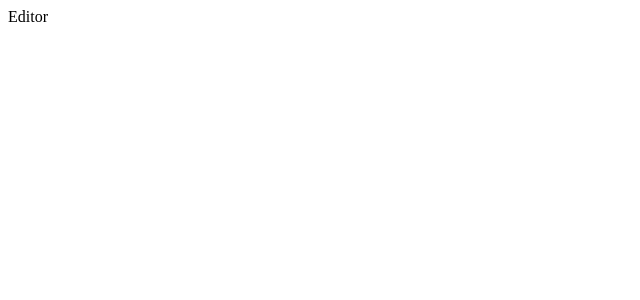
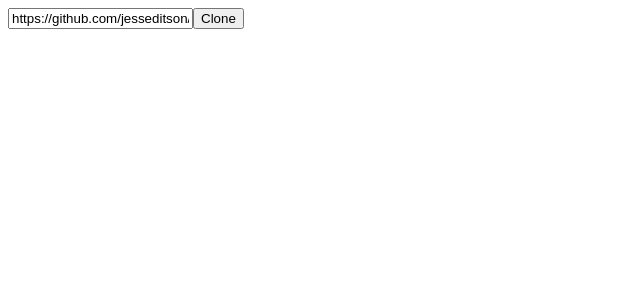
Before and after one commit to jesseditson/archival-editor, a React (Vite) app: page / in a window 1280 px wide. Shown: the top 300 px of the page, without its empty margins (0-640 px from the left). Built offline with nearby package versions, Linux system fonts and the light colour scheme.

Commit message:
get basic cloning working

```diff
--- a/src/js/editor.tsx
+++ b/src/js/editor.tsx
@@ -1,12 +1,23 @@
-import React, { FC } from "react";
-import EditorData from "./model/editor";
+import React, { FC, useState } from "react";
+import EditorModel from "./model/editor";
 
 interface EditorProps {
-  data: EditorData;
+  currentRepoURL: string;
+  cloneRepo: (repoURL: string) => void;
 }
 
-const Editor: FC<EditorProps> = () => {
-  return <div className="editor">Editor</div>;
+const Editor: FC<EditorProps> = ({ currentRepoURL, cloneRepo }) => {
+  const [repoURL, setRepoURL] = useState<string>(currentRepoURL);
+  return (
+    <div className="editor">
+      <input
+        onChange={(t) => setRepoURL(t.target.value)}
+        placeholder="repo URL"
+        value={repoURL}
+      />
+      <button onClick={() => cloneRepo(repoURL)}>Clone</button>
+    </div>
+  );
 };
 
 export default Editor;
--- a/src/js/git-worker.tsx
+++ b/src/js/git-worker.ts
@@ -2,25 +2,14 @@
 import LightningFS from "@isomorphic-git/lightning-fs";
 import git from "isomorphic-git";
 import GitHttp from "isomorphic-git/http/web/index";
-import {
-  GitCloneData,
-  GitWorkerData,
-  GitWorkerDataContainer,
-  GitWorkerMessage,
-  GitWorkerOperation,
-} from "./types";
+import { GitCloneData, GitWorkerMessage, GitWorkerOperation } from "./types";
 
 const PROXY_URL = "https://cors.isomorphic-git.org";
-
-const getOpData = <K extends keyof GitWorkerDataContainer>(
-  data: GitWorkerDataContainer,
-  key: K
-): GitWorkerDataContainer[K] => data[key];
 
 // @ts-ignore: LightningFS.FSConstructorOptions defines all keys as required.
 // See: https://github.com/DefinitelyTyped/DefinitelyTyped/discussions/58917
 let fs = new LightningFS("fs", { wipe: false });
-self.addEventListener("message", async (evt) => {
+self.onmessage = async (evt) => {
   const message = evt.data as GitWorkerMessage;
   switch (message.op) {
     case GitWorkerOperation.clone:
@@ -28,7 +17,11 @@ self.addEventListener("message", async (evt) => {
       break;
   }
   self.postMessage({ op: GitWorkerOperation.confirm, uuid: message.uuid });
-});
+};
+
+self.onmessageerror = (error) => {
+  console.error(error);
+};
 
 const clone = async (data: GitCloneData) => {
   // @ts-ignore: see above
--- a/src/js/model/editor.ts
+++ b/src/js/model/editor.ts
@@ -5,19 +5,26 @@ import { GitWorkerData, GitWorkerMessage, GitWorkerOperation } from "../types";
 const waitingPromises: Map<string, Function> = new Map();
 export default class Editor {
   repoURL: string;
-  worker: SharedWorker;
+  worker: Worker;
+
+  public cloneRepo = (repoURL: string) => {
+    this.repoURL = repoURL;
+    return this.perform(GitWorkerOperation.clone, {
+      url: repoURL,
+      dir: `/${hashCode(repoURL)}`,
+    });
+  };
 
   constructor() {
-    this.repoURL = "";
-    this.worker = new SharedWorker(
-      new URL("../git-worker.tsx", import.meta.url),
-      {
-        type: "module",
-      }
-    );
+    this.repoURL = "https://github.com/jesseditson/archival-docs";
+    this.worker = new Worker(new URL("../git-worker.ts", import.meta.url), {
+      type: "module",
+    });
     makeAutoObservable(this);
-    this.worker.port.start();
-    this.worker.port.addEventListener("message", (evt) => {
+    this.worker.onmessageerror = (error) => {
+      console.error(error);
+    };
+    this.worker.onmessage = (evt) => {
       const message = evt.data as GitWorkerMessage;
       if (message.op === GitWorkerOperation.confirm) {
         const promise = waitingPromises.get(message.uuid);
@@ -27,24 +34,16 @@ export default class Editor {
         return;
       }
       console.log(message.data);
-    });
+    };
   }
 
-  cloneRepo(repoURL: string) {
-    this.repoURL = repoURL;
-    this.perform(GitWorkerOperation.clone, {
-      url: repoURL,
-      dir: `/${hashCode(repoURL)}`,
-    });
-  }
-
-  perform(op: GitWorkerOperation, data?: GitWorkerData) {
+  private perform = (op: GitWorkerOperation, data?: GitWorkerData) => {
     const uuid = uuidv4();
-    this.worker.port.postMessage({ op: op, uuid: uuid, data: { [op]: data } });
+    this.worker.postMessage({ op: op, uuid: uuid, data: { [op]: data } });
     return new Promise<void>((resolve) => {
       waitingPromises.set(uuid, resolve);
     }).then(() => waitingPromises.delete(uuid));
-  }
+  };
 }
 
 function hashCode(str: string) {
--- a/src/js/viewmodel/editor.tsx
+++ b/src/js/viewmodel/editor.tsx
@@ -3,7 +3,7 @@ import { observer } from "mobx-react-lite";
 import EditorModel from "../model/editor";
 import Editor from "../editor";
 
-const EditorVM = observer<{ model: EditorModel }>(({ model }) => (
-  <Editor data={model} />
-));
+const EditorVM = observer<{ model: EditorModel }>(({ model }) => {
+  return <Editor currentRepoURL={model.repoURL} cloneRepo={model.cloneRepo} />;
+});
 export default EditorVM;
```
